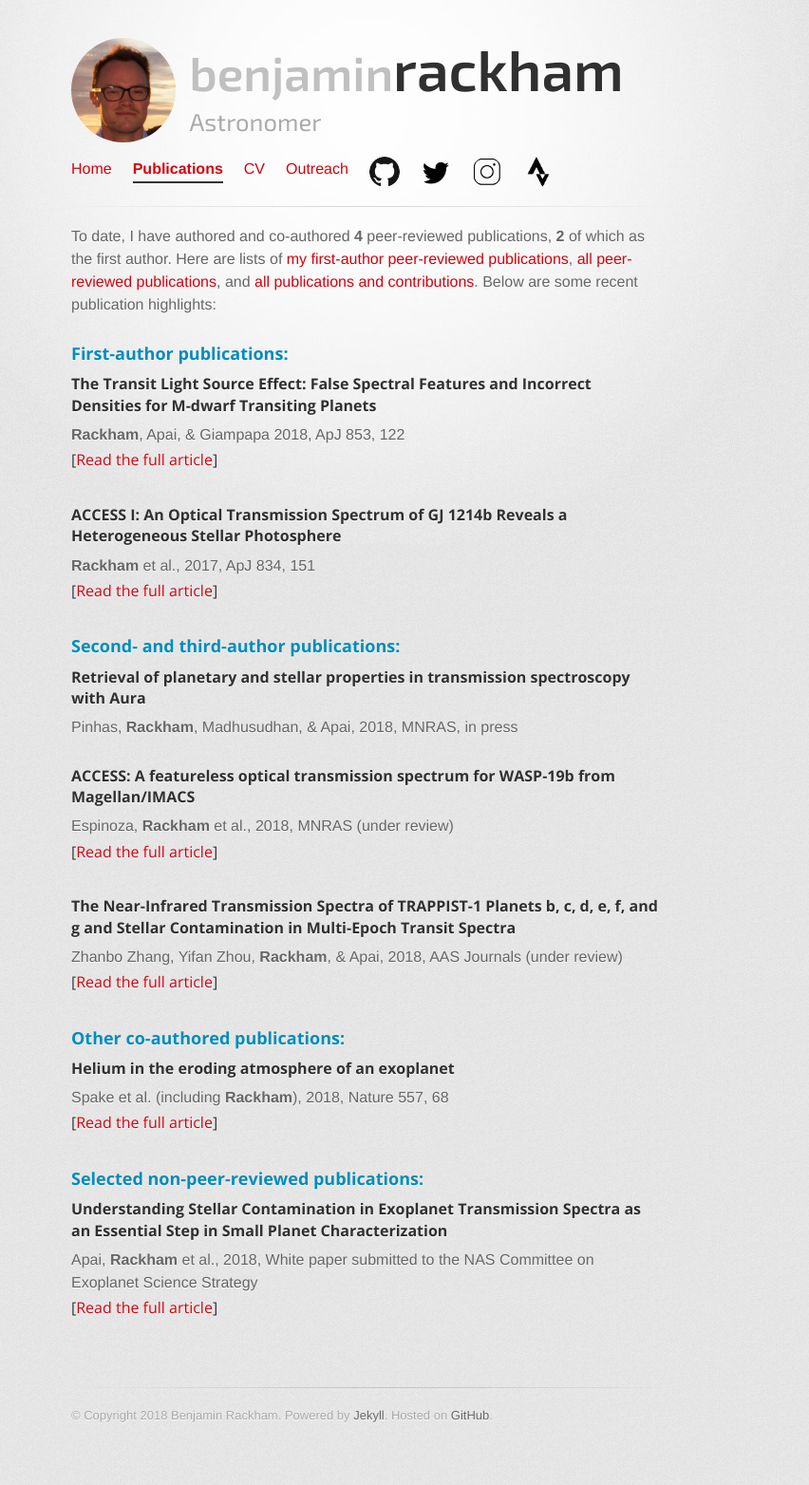
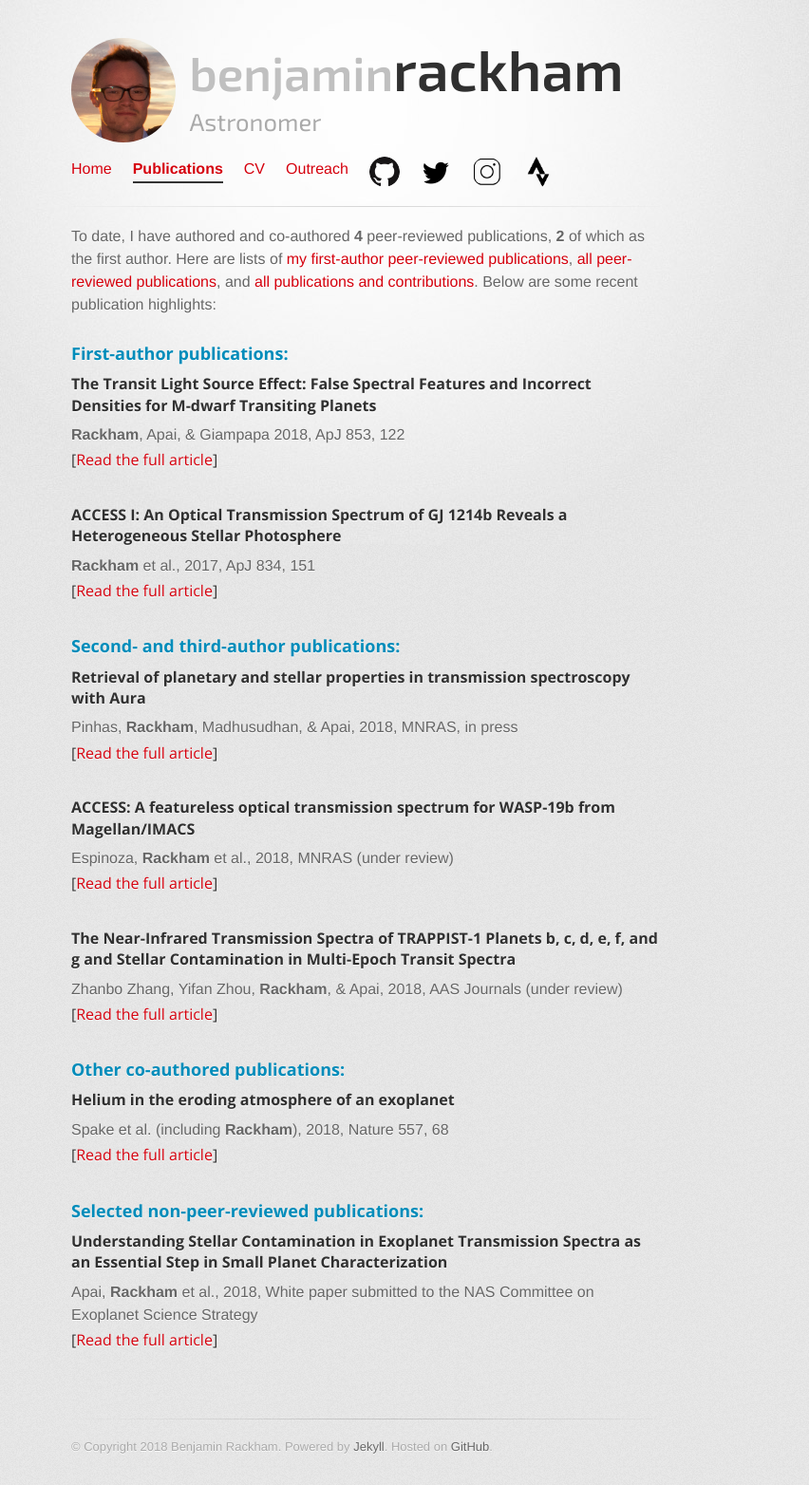
Before and after one commit to brackham/brackham.github.io, a Jekyll site: the page built from publications/index.html, in a window 1280 px wide. Shown: the whole page at 95% size, without its empty margins (255-1107 px from the left). Built offline with Jekyll 4.4.1, drawn with Linux system fonts in a browser that asks for light colours; before the commit the page ends 1530 px from its top, so only the background shows below that; some of the changed lines change nothing that is shown.

Commit message:
Added link to Pinhas et al. (2018)

```diff
--- a/publications/index.html
+++ b/publications/index.html
@@ -47,7 +47,7 @@ Below are some recent publication highlights:
   <div class="job">
     <h4><b>Retrieval of planetary and stellar properties in transmission spectroscopy with Aura</b></h4>
     Pinhas, <b>Rackham</b>, Madhusudhan, &amp; Apai, 2018, MNRAS, in press<br>
-<!--     <h4>[<a href="https://arxiv.org/abs/1807.10652" target="_blank">Read the full article</a>]</h4> -->
+    <h4>[<a href="http://adsabs.harvard.edu/doi/10.1093/mnras/sty2209" target="_blank">Read the full article</a>]</h4>
   </div>
   <br>
   <div class="job">
```
